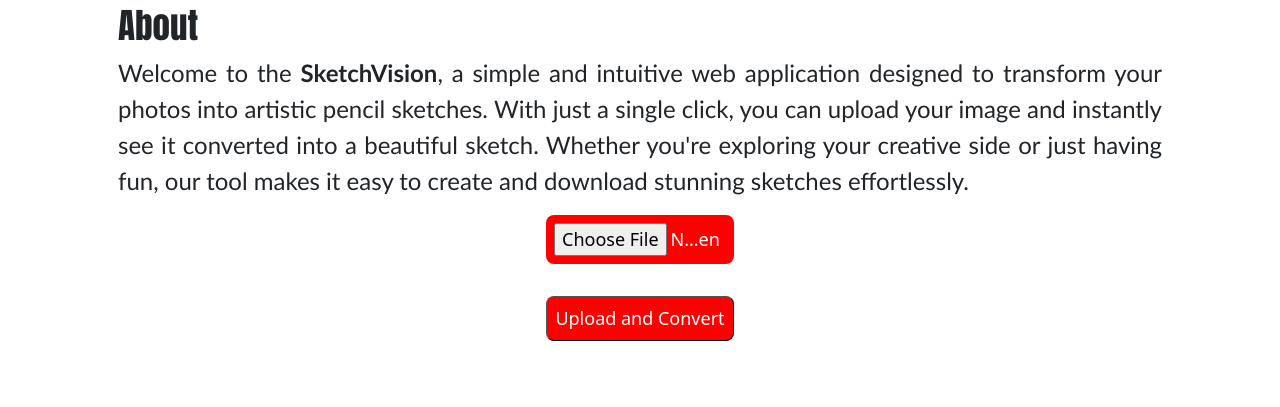
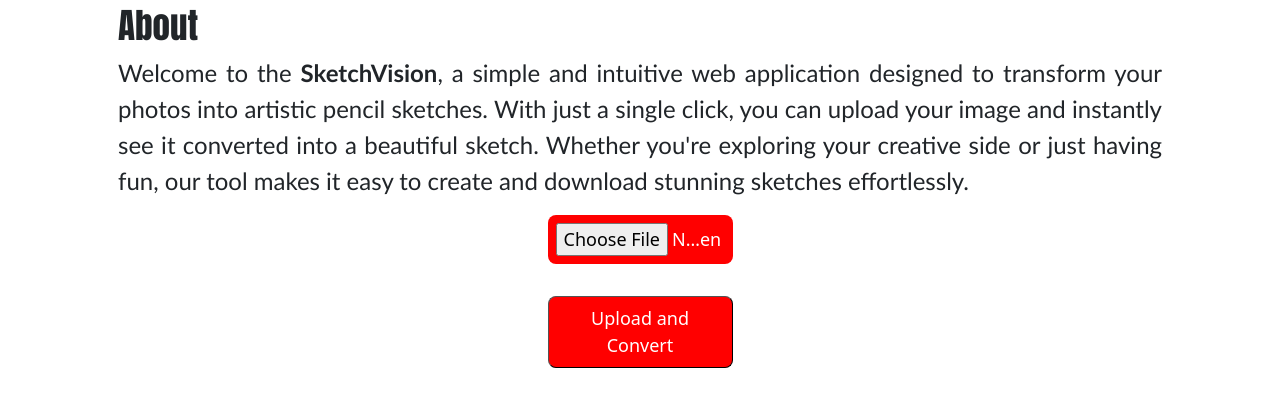
Before and after one commit to Mohammed-Ghayaz/SketchVision, a Flask app: page / in a window 1280 px wide. Shown: the part 118-525 px from the top of the page. Run offline with Flask 3, Linux system fonts and the light colour scheme.

Commit message:
Update index.html

```diff
--- a/templates/index.html
+++ b/templates/index.html
@@ -20,7 +20,7 @@
             margin-bottom: 8px;
             border-radius: 8px;
             border-width: 1px;
-            width: 18%;
+            width: 185px;
             padding: 8px;
             font-size: large;
             text-decoration: none;
```
